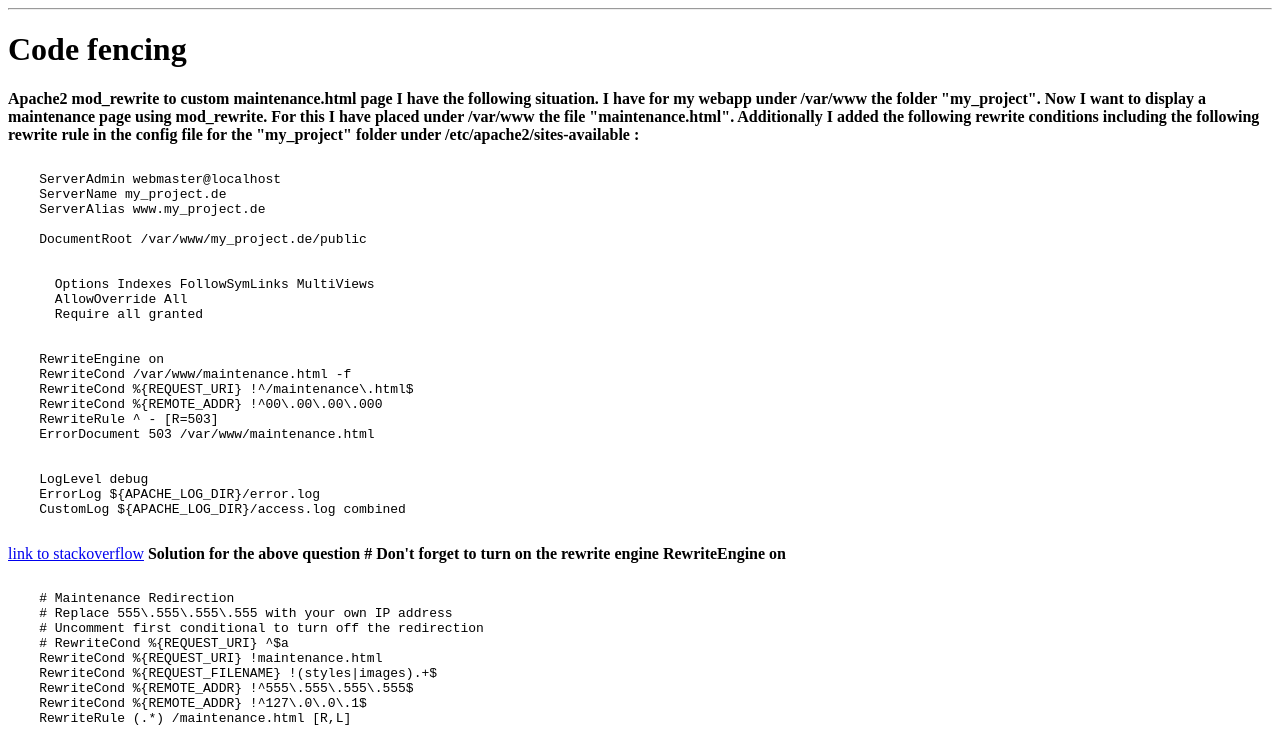
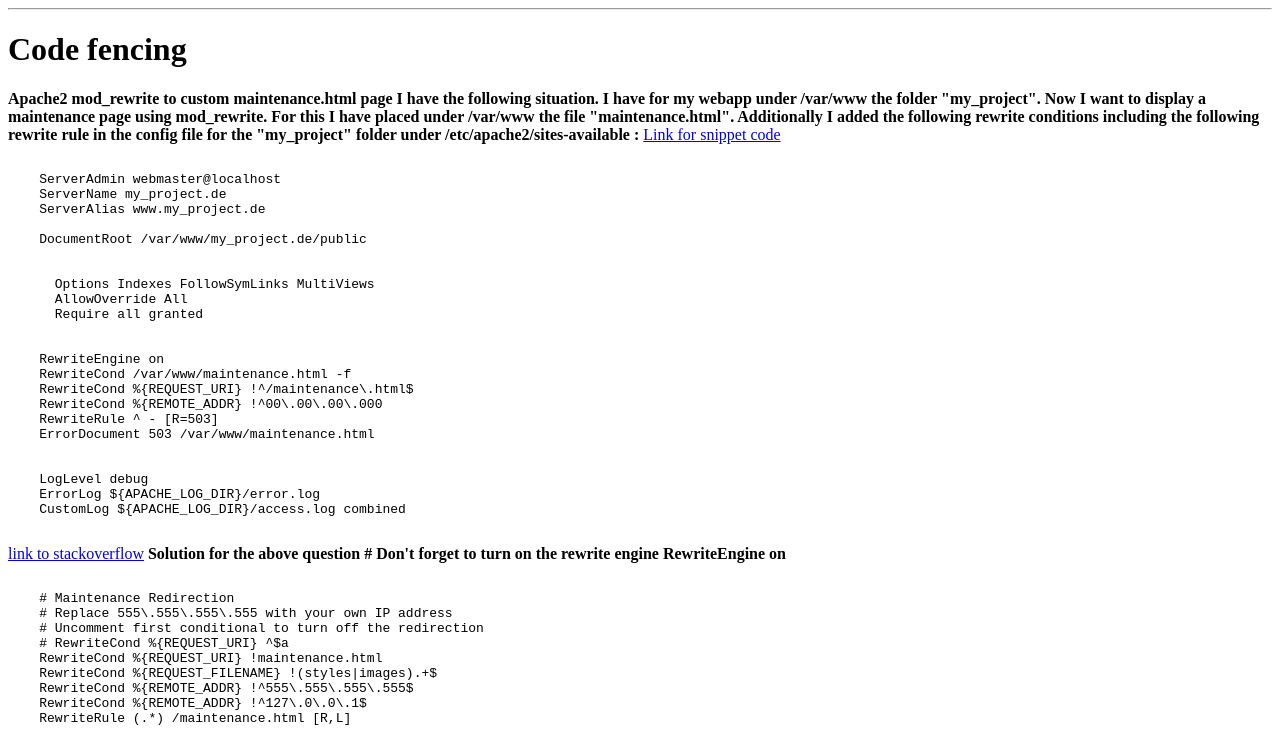
Before and after one commit to 44-563-Web-Apps-S23/44563-webapps-assignment-3-Lalith143kl, a plain HTML site: page aboutme.html in a window 1280 px wide. Shown: the part 1830-2584 px from the top of the page. Drawn offline with Linux system fonts and the light colour scheme.

Commit message:
aboutmemodified

```diff
--- a/aboutme.html
+++ b/aboutme.html
@@ -64,6 +64,9 @@
     I have the following situation. I have for my webapp under /var/www the folder "my_project". Now I want to display a maintenance page using mod_rewrite.
 
 For this I have placed under /var/www the file "maintenance.html". Additionally I added the following rewrite conditions including the following rewrite rule in the config file for the "my_project" folder under /etc/apache2/sites-available :</b>
+
+<a href="https://css-tricks.com/snippets/htaccess/temporary-maintenance-using-mod_rewrite/">Link for snippet code</a>
+
 <pre>
 <VirtualHost *:80>
     ServerAdmin webmaster@localhost
```
